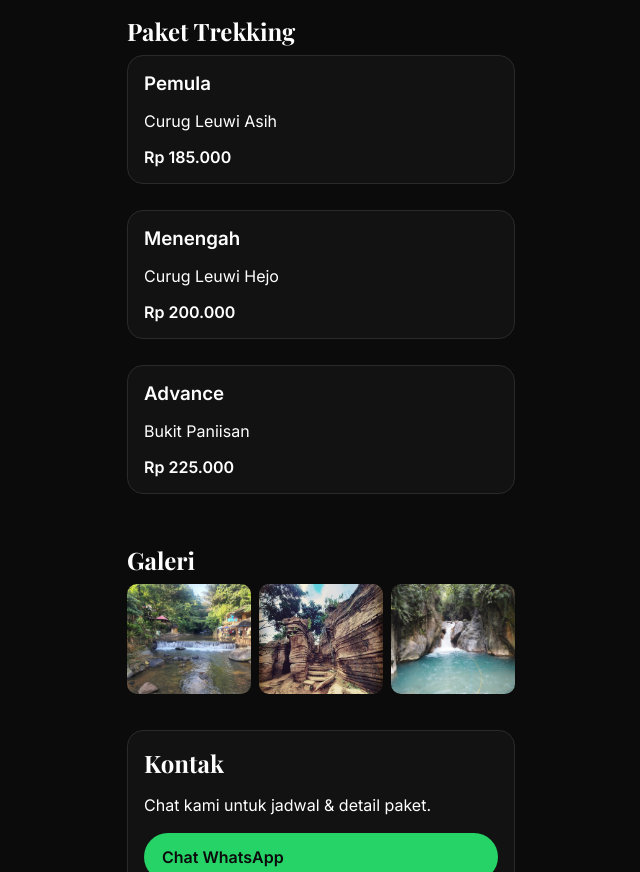
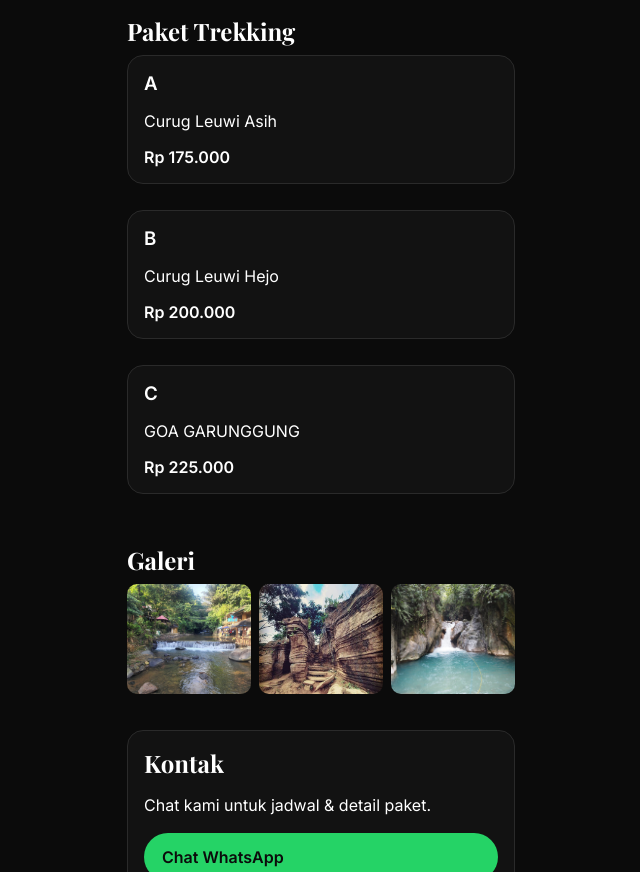
Before and after one commit to Ibrahimwel/oficial-sentul, a plain HTML site: page index.html in a window 1280 px wide. Shown: the part 854-1726 px from the top of the page, without its empty margins (319-959 px from the left). Drawn offline with nearby package versions, Linux system fonts and the light colour scheme.

Commit message:
update index.html

```diff
--- a/index.html
+++ b/index.html
@@ -108,19 +108,20 @@
     <h2 class="h">Paket Trekking</h2>
     <div class="grid">
       <div class="card pkg">
-        <h3>Pemula</h3>
+        <h3>A</h3>
         <p>Curug Leuwi Asih</p>
-        <div class="price">Rp 185.000</div>
+        <div class="price">Rp 175.000</div>
       </div>
       <div class="card pkg">
-        <h3>Menengah</h3>
+        <h3>B</h3>
         <p>Curug Leuwi Hejo</p>
         <div class="price">Rp 200.000</div>
       </div>
       <div class="card pkg">
-        <h3>Advance</h3>
-        <p>Bukit Paniisan</p>
+        <h3>C</h3>
+        <p>GOA GARUNGGUNG</p>
         <div class="price">Rp 225.000</div>
+
       </div>
     </div>
   </section>
```
